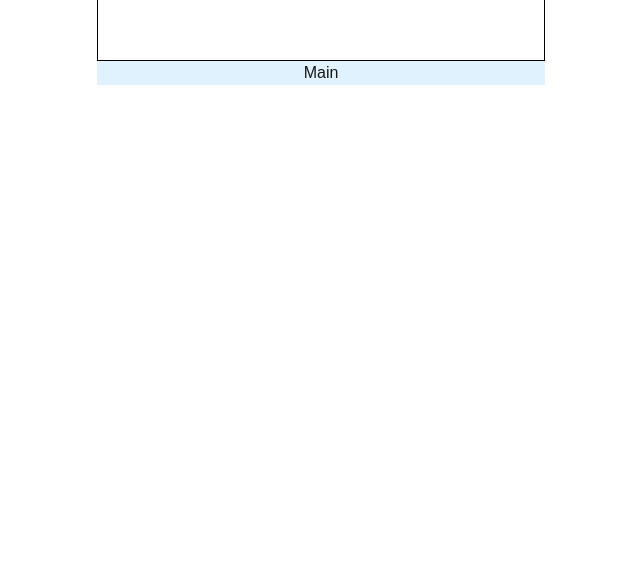
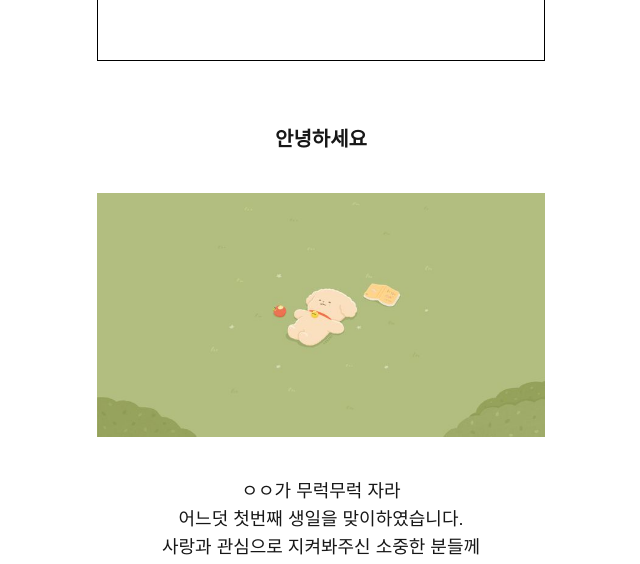
Before and after one commit to JHjeonDev/invu-client, a Next.js app: page /invite/1 in a window 1280 px wide. Shown: the part 739-1303 px from the top of the page, without its empty margins (319-959 px from the left). Before the commit the page ends 824 px from the top, so only its background shows below. Built offline with nearby package versions, Linux system fonts and the light colour scheme; a web font is replaced by a local one.

Commit message:
첫번째 페이지 예시 추가

```diff
--- a/src/app/globals.css
+++ b/src/app/globals.css
@@ -13,6 +13,10 @@ body {
   font-family: 'GowunDodum', Arial, Helvetica, sans-serif;
 }
 
+body::-webkit-scrollbar {
+  display: none; /* 웹킷 기반 브라우저에서 스크롤바 숨기기 */
+}
+
 @font-face {
   font-family: 'GowunDodum';
   src: url('/fonts/GowunDodum-Regular.ttf') format('truetype');
--- a/src/app/invite/[inviteCode]/page.tsx
+++ b/src/app/invite/[inviteCode]/page.tsx
@@ -1,4 +1,4 @@
-import Container from '@/components/Container';
+import Container from '@/components/content/Container';
 import { twMerge } from 'tailwind-merge';
 
 // 초대 페이지는 모바일환경에서만 볼 수 있다는 가정
--- a/src/app/layout.tsx
+++ b/src/app/layout.tsx
@@ -1,6 +1,6 @@
 import type { Metadata } from 'next';
+import Head from 'next/head';
 import './globals.css';
-
 export const metadata: Metadata = {
   title: 'Create Next App',
   description: 'Generated by create next app'
@@ -13,7 +13,9 @@ export default function RootLayout({
 }>) {
   return (
     <html lang="en">
-      <script src="https://flackr.github.io/scroll-timeline/dist/scroll-timeline.js" async></script>
+      <Head>
+        <script src="https://flackr.github.io/scroll-timeline/dist/scroll-timeline.js" async></script>
+      </Head>
       <body
         className={ 'antialiased' }
       >
--- a/src/components/Container.tsx
+++ /dev/null
@@ -1,14 +0,0 @@
-import Cover from './Cover';
-import Intro from './Intro';
-import Main from './Main';
-
-export default function Container({ inviteCode }: { inviteCode?: string }) {
-
-  return (
-    <div>
-      <Cover type="intro"/>
-      <Intro />
-      <Main />
-    </div>
-  );
-}
--- a/src/components/Main.tsx
+++ /dev/null
@@ -1,14 +0,0 @@
-import { twMerge } from 'tailwind-merge';
-
-const mainWrapperClass = twMerge(
-  'flex flex-col items-center justify-between w-full max-w-md h-full',
-  'bg-sky-100'
-);
-
-export default function Main() {
-  return (
-    <div className={ mainWrapperClass }>
-      <h1>Main</h1>
-    </div>
-  );
-}
--- /dev/null
+++ b/src/components/content/Container.tsx
@@ -0,0 +1,24 @@
+import Cover from '../content/Cover';
+import Intro from '../content/Intro';
+import Main from '../content/Main';
+
+export default function Container({ inviteCode }: { inviteCode?: string }) {
+
+  const mainData = {
+    title: '안녕하세요',
+    imgPath: '/images/horizontal-image-01.jpg',
+    content: {
+      text1: 'ㅇㅇ가 무럭무럭 자라\n어느덧 첫번째 생일을 맞이하였습니다.\n사랑과 관심으로 지켜봐주신 소중한 분들께\n감사의 마음으로 작은 자리를 마련하였습니다.',
+      text2: '뜻깊은 날에 소중한 발걸음 하시어\n함께해 주시면 감사하겠습니다.',
+      text3: '아빠 ㅇㅇㅇ · 엄마 ㅇㅇㅇ'
+    }
+  };
+
+  return (
+    <div>
+      <Cover type="intro"/>
+      <Intro />
+      <Main data={ mainData } />
+    </div>
+  );
+}
--- a/src/components/Cover.tsx
+++ b/src/components/content/Cover.tsx
@@ -2,11 +2,11 @@
 
 import { useEffect, useState } from 'react';
 import { twMerge } from 'tailwind-merge';
-import { usePageEntryStore } from '../stores/pageEntry';
-import TypingText from './text/TypingText';
+import { usePageEntryStore } from '../../stores/pageEntry';
+import TypingText from '../text/TypingText';
 
 const coverWrapperClass = twMerge(
-  'flex flex-col items-center justify-between w-full h-full max-w-md',
+  'flex flex-col items-center justify-between w-full h-full max-w-md min-w-md',
   'bg-gradient-to-b from-teal-300 to-sky-500',
   'opacity-60',
   'overflow-hidden',
--- /dev/null
+++ b/src/components/content/Main.tsx
@@ -0,0 +1,32 @@
+import Image from 'next/image';
+import { twMerge } from 'tailwind-merge';
+
+const mainWrapperClass = twMerge(
+  'flex flex-col items-center w-full max-w-md h-screen',
+  'py-16'
+);
+
+export default function Main({ data }: { data: { title?: string, imgPath?: string, content?: { text1?: string, text2?: string, text3?: string } } }) {
+  return (
+    <div className={ mainWrapperClass }>
+      <div className="text-xl font-bold mb-10">{ data.title }</div>
+      {
+        data.imgPath && (
+          <figure className="w-full relative h-[300px] top-0 mb-10">
+            <Image src={ data.imgPath } alt="mainImage" loading="lazy" layout="fill" />
+          </figure>
+        )
+      }
+      {
+        data.content && (
+          <div className="flex flex-col items-center text-center w-full">
+            <div className="text-lg mb-10 whitespace-pre-line">{ data.content.text1 }</div>
+            <div className="text-lg mb-5 whitespace-pre-line">{ data.content.text2 }</div>
+            <div className="w-10 h-1 border-b-2 border-red-300 mb-5" />
+            <div className="text-lg mb-10 whitespace-pre-line">{ data.content.text3 }</div>
+          </div>
+        )
+      }
+    </div>
+  );
+}
```
Also changed, not shown: public/images/horizontal-image-01.jpg (added), src/components/content/Intro.tsx (renamed from src/components/Intro.tsx).
